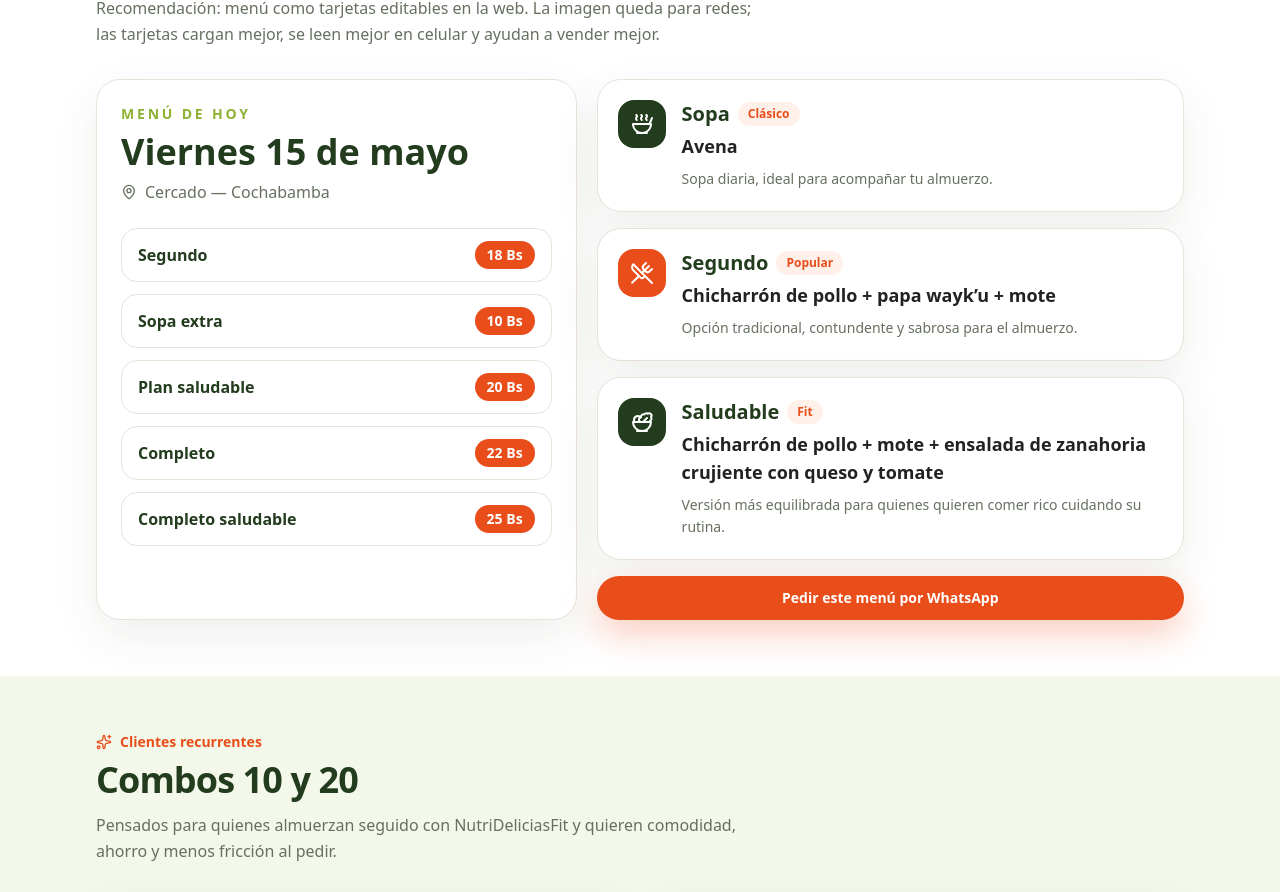
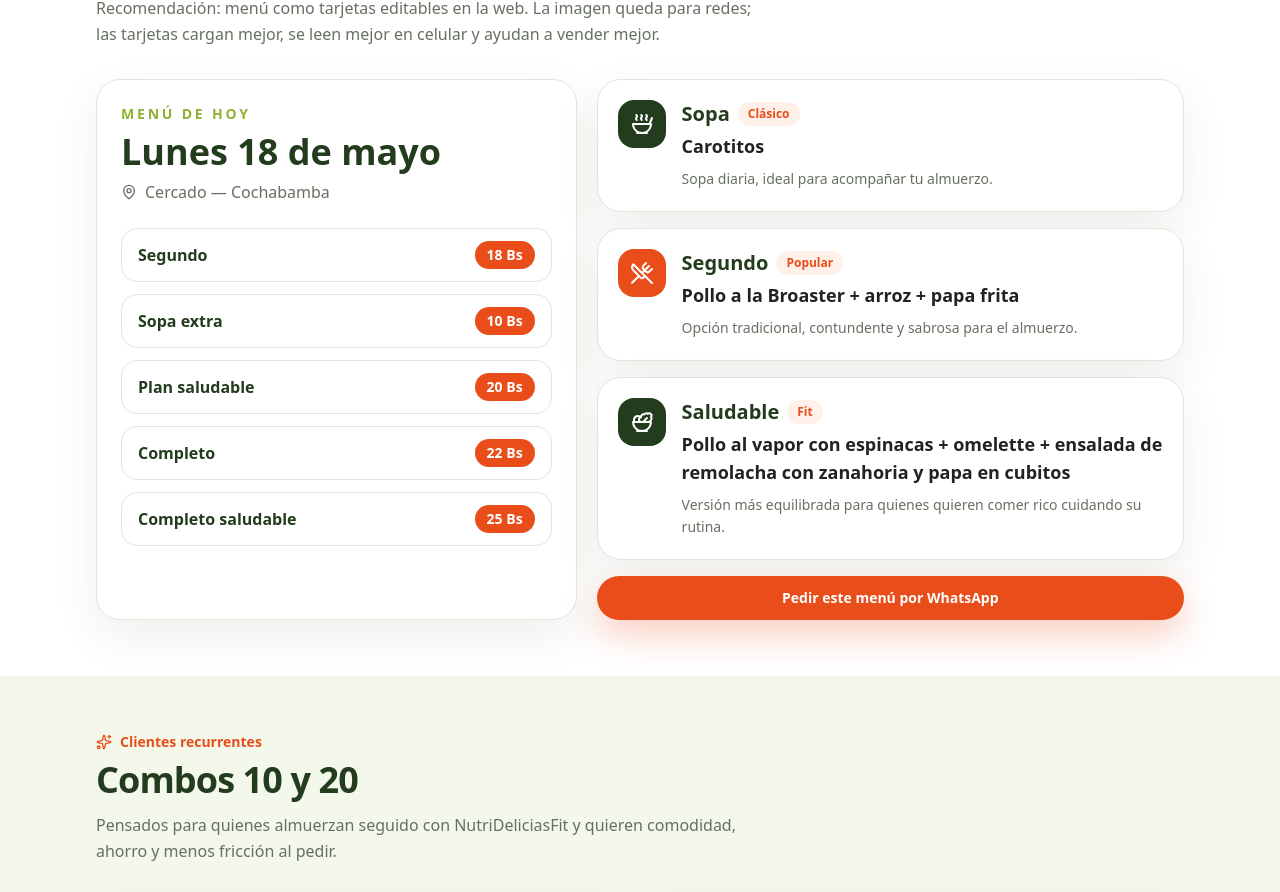
Before and after one commit to JhoyM/nutrideliciasfit-landing, a React (Vite) app: page / in a window 1280 px wide. Shown: the part 891-1783 px from the top of the page. Built offline with nearby package versions, Linux system fonts and the light colour scheme.

Commit message:
Update menu date and items for today's menu

```diff
--- a/src/data/siteContent.js
+++ b/src/data/siteContent.js
@@ -31,12 +31,12 @@ export const colors = {
 
 export const menuToday = {
   label: "Menú de hoy",
-  date: "Viernes 15 de mayo",
+  date: "Lunes 18 de mayo",
   location: "Cercado — Cochabamba",
   items: [
-    { type: "Sopa", name: "Avena", description: "Sopa diaria, ideal para acompañar tu almuerzo.", badge: "Clásico" },
-    { type: "Segundo", name: "Chicharrón de pollo + papa wayk’u + mote", description: "Opción tradicional, contundente y sabrosa para el almuerzo.", badge: "Popular" },
-    { type: "Saludable", name: "Chicharrón de pollo + mote + ensalada de zanahoria crujiente con queso y tomate", description: "Versión más equilibrada para quienes quieren comer rico cuidando su rutina.", badge: "Fit" },
+    { type: "Sopa", name: "Carotitos", description: "Sopa diaria, ideal para acompañar tu almuerzo.", badge: "Clásico" },
+    { type: "Segundo", name: "Pollo a la Broaster + arroz + papa frita", description: "Opción tradicional, contundente y sabrosa para el almuerzo.", badge: "Popular" },
+    { type: "Saludable", name: "Pollo al vapor con espinacas + omelette + ensalada de remolacha con zanahoria y papa en cubitos", description: "Versión más equilibrada para quienes quieren comer rico cuidando su rutina.", badge: "Fit" },
   ],
 };
 
```
